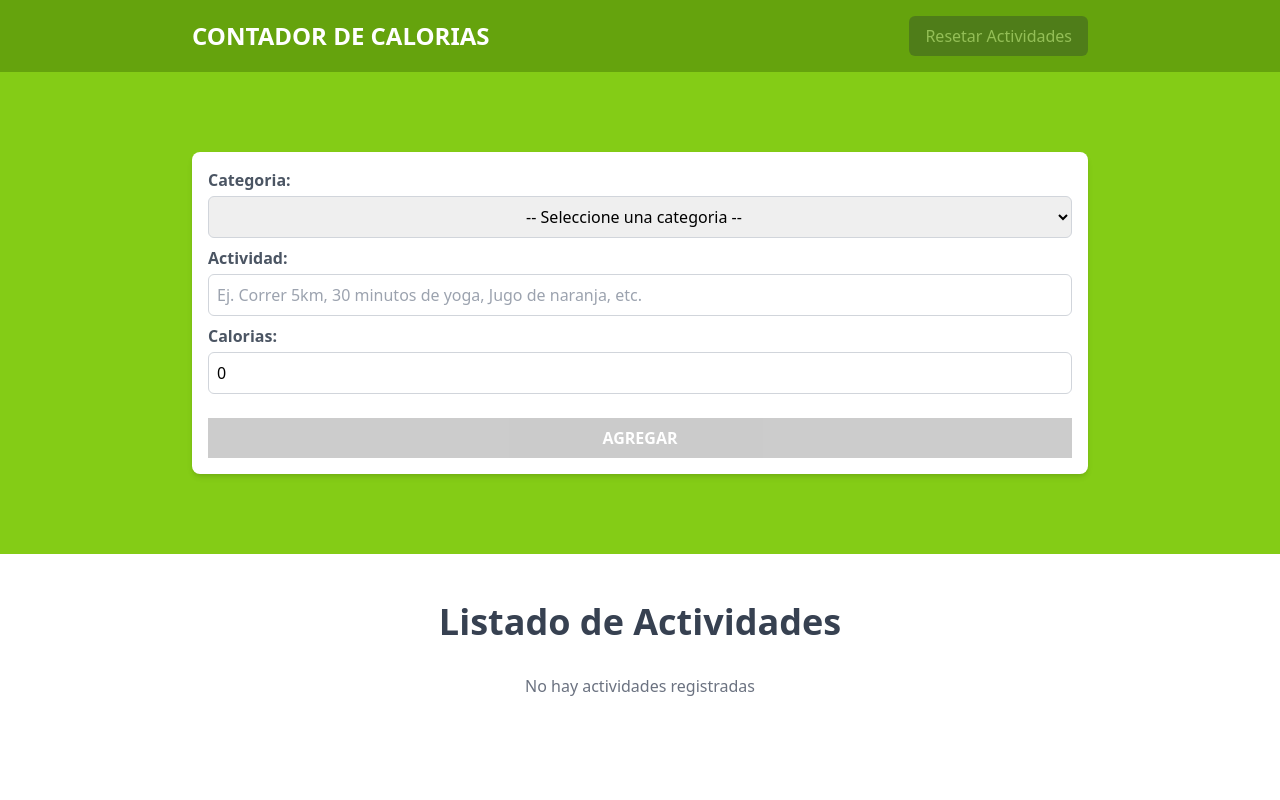
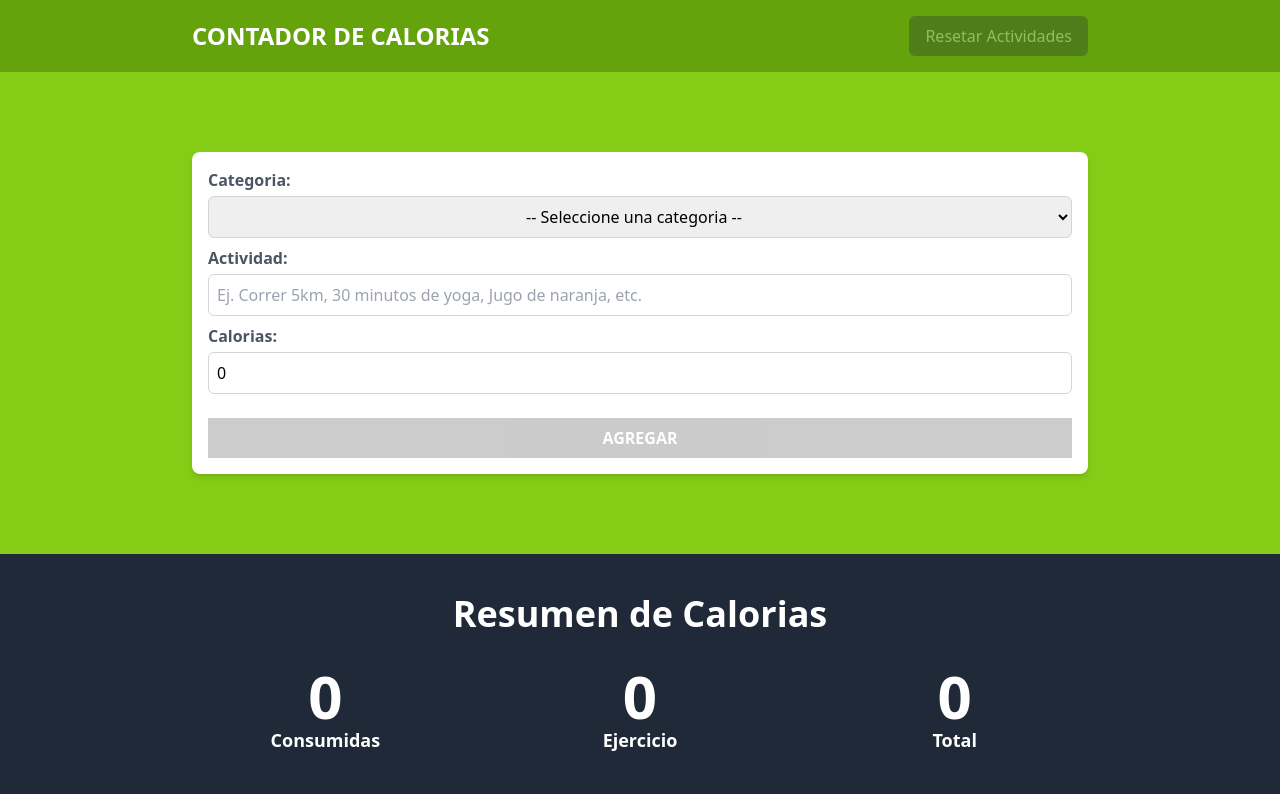
Before and after one commit to JmAtochePascual/ContadorCalorias-React-TS, a React (Vite) app: page / in a window 1280 px wide. Shown: the top 800 px of the page. Built offline with nearby package versions, Linux system fonts and the light colour scheme.

Commit message:
feat: :sparkles: Crea el componente CaloriTracker para renderizar el estado de las calorias

```diff
--- a/src/App.tsx
+++ b/src/App.tsx
@@ -3,6 +3,7 @@ import Form from "./components/Form"
 import Header from "./components/Header"
 import { activityReducer, initialState } from "./reducers/activityReducer"
 import Activity from "./components/Activity"
+import CalorieTracker from './components/CalorieTracker';
 
 function App() {
   const [state, dispatch] = useReducer(activityReducer, initialState);
@@ -19,7 +20,7 @@ function App() {
         dispatch={dispatch}
       />
 
-      <main className="mb-8 bg-lime-500">
+      <main className="bg-lime-500">
         <section className="w-11/12 mx-auto py-20">
           <Form
             state={state}
@@ -27,6 +28,16 @@ function App() {
           />
         </section>
       </main>
+
+      <section className='mb-10 py-10 bg-gray-800'>
+        <div className="w-11/12 max-w-4xl mx-auto">
+          <h2 className='mb-8 text-3xl font-black text-center text-white md:text-4xl'> Resumen de Calorias</h2>
+
+          <CalorieTracker
+            state={state}
+          />
+        </div>
+      </section>
 
       <section className="w-11/12 max-w-4xl mx-auto p-4">
         <h2 className="mb-8 text-4xl text-center font-bold text-gray-700">Listado de Actividades</h2>
--- /dev/null
+++ b/src/components/CalorieTracker.tsx
@@ -0,0 +1,32 @@
+import { TActivityState } from "../reducers/activityReducer"
+
+type TCalorieTrackerProps = {
+  state: TActivityState,
+}
+
+const CalorieTracker = ({ state }: TCalorieTrackerProps) => {
+  const consumidas = state.activities.reduce((acc, activity) => activity.category === '1' ? acc + activity.calories : acc, 0);
+  const quemadas = state.activities.reduce((acc, activity) => activity.category === '2' ? acc + activity.calories : acc, 0);
+  const total = consumidas - quemadas;
+
+  return (
+    <div className="grid gap-12 md:grid-cols-3">
+      <p className="text-center font-black text-6xl text-white">
+        {consumidas}
+        <span className="block text-lg">Consumidas</span>
+      </p>
+
+      <p className="text-center font-black text-6xl text-white">
+        {quemadas}
+        <span className="block text-lg">Ejercicio</span>
+      </p>
+
+      <p className="text-center font-black text-6xl text-white">
+        {total}
+        <span className={`block text-lg`}>Total</span>
+      </p>
+    </div>
+  )
+}
+
+export default CalorieTracker
--- a/src/components/Header.tsx
+++ b/src/components/Header.tsx
@@ -17,7 +17,7 @@ const Header = ({ state, dispatch }: THeaderProps) => {
         <button
           onClick={() => dispatch({ type: 'reset-Activity' })}
           disabled={state.activities.length === 0}
-          className="px-4 py-2 rounded-md text-white bg-gray-800 hover:bg-black  disabled:opacity-30">
+          className="px-4 py-2 rounded-md text-white bg-gray-800 hover:bg-black cursor-pointer disabled:opacity-30 disabled:cursor-not-allowed">
           Resetar Actividades
         </button>
       </div>
```
